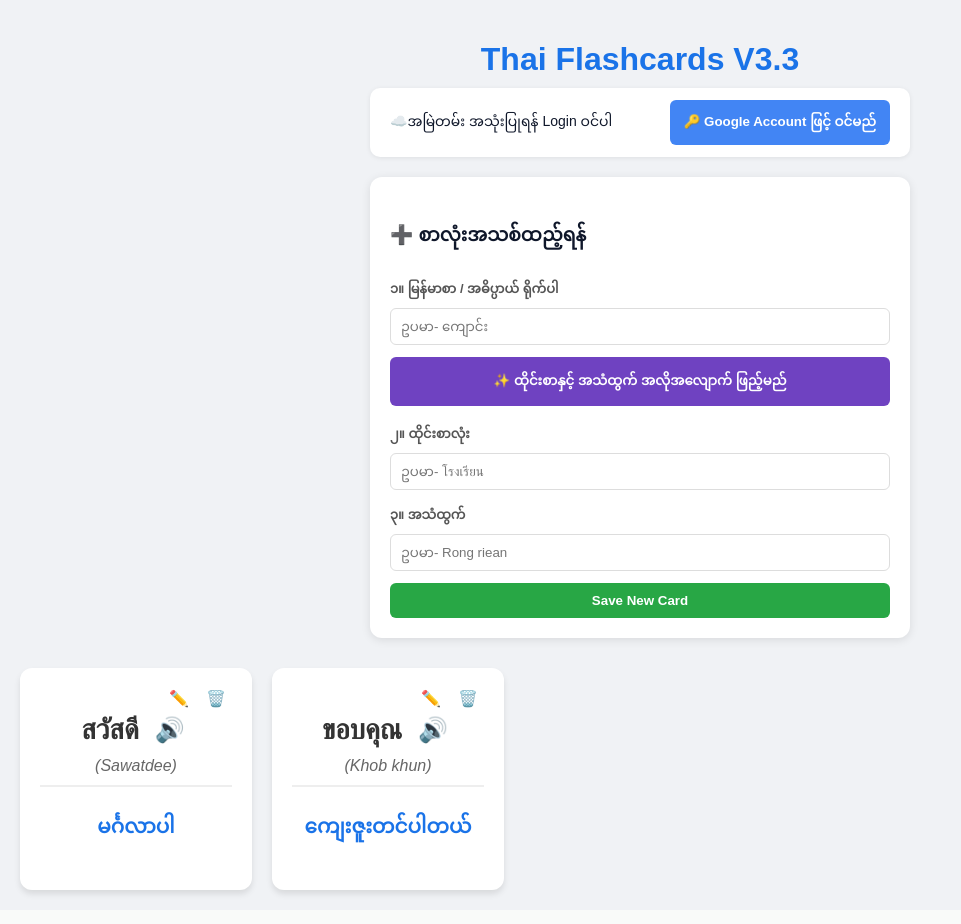
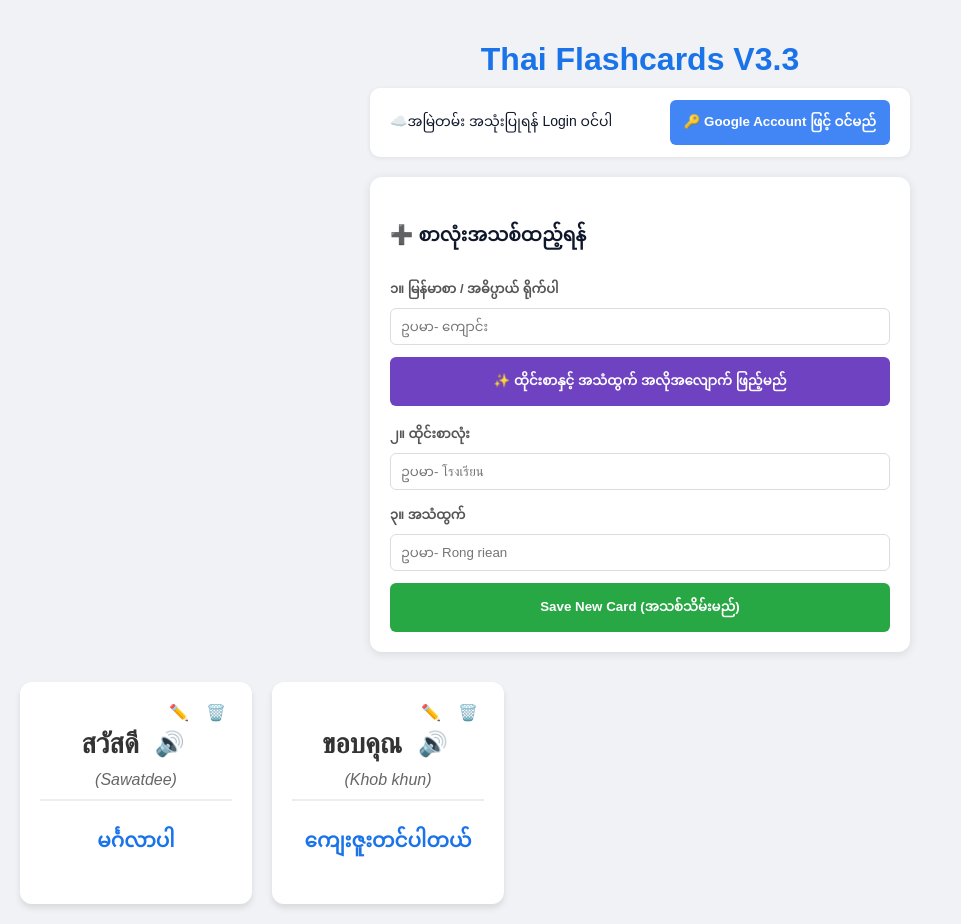
Before and after one commit to jhonjone1579/thai-flashcard, a React (Vite) app: page / in a window 1280 px wide. Shown: the whole page, without its empty margins (0-961 px from the left). Built offline with nearby package versions, Linux system fonts and the light colour scheme; no server answers.

Commit message:
change feature

```diff
--- a/src/App.jsx
+++ b/src/App.jsx
@@ -1,4 +1,4 @@
-import React, { useState, useEffect } from 'react';
+import React, { useState, useEffect, useRef } from 'react';
 import { auth, googleProvider, db } from './firebase';
 import { signInWithPopup, signOut, onAuthStateChanged } from 'firebase/auth';
 import { collection, addDoc, getDocs, query, where, deleteDoc, doc, updateDoc } from 'firebase/firestore';
@@ -12,7 +12,11 @@ function App() {
   const [newRead, setNewRead] = useState(""); // အသံထွက်
   const [editingId, setEditingId] = useState(null);
   const [loading, setLoading] = useState(false);
-  const [isLoaded, setIsLoaded] = useState(false); // 🔑 Data စတင် ဖတ်ယူပြီးစီးကြောင်း မှတ်သားရန် Flag
+  const [isLoaded, setIsLoaded] = useState(false);
+
+  // 🔑 Scroll လုပ်ရန် ရည်ညွှန်းချက် (Refs) များ သတ်မှတ်ခြင်း
+  const formRef = useRef(null);
+  const engInputRef = useRef(null);
 
   // 🔑 User Login စောင့်ကြည့်ခြင်း နှင့် မူလ Data များ ဖတ်ယူခြင်း
   useEffect(() => {
@@ -23,7 +27,7 @@ function App() {
       } else {
         loadLocalCards();
       }
-      setIsLoaded(true); // 🟢 Data ဆွဲယူခြင်း ပြီးစီးသွားပြီဟု သတ်မှတ်မည်
+      setIsLoaded(true);
     });
     return () => unsubscribe();
   }, []);
@@ -45,7 +49,7 @@ function App() {
     }
   };
 
-  // Cloud Firestore မှ Data ဖတ်ခြင်း (မရှိသေးပါက Local Data များကို Cloud သို့ အလိုအလျောက် Upload လုပ်ပေးမည်)
+  // Cloud Firestore မှ Data ဖတ်ခြင်း
   const fetchCloudCards = async (userId) => {
     try {
       const q = query(collection(db, "flashcards"), where("userId", "==", userId));
@@ -55,7 +59,6 @@ function App() {
         ...docSnap.data()
       }));
 
-      // Cloud ထဲမှာ Data မရှိသေးပါက Local Card များကို Cloud သို့ Sync လုပ်ပေးမည်
       if (cloudCards.length === 0) {
         const savedCards = localStorage.getItem('my_thai_flashcards');
         const defaultData = savedCards ? JSON.parse(savedCards) : [
@@ -84,7 +87,7 @@ function App() {
     }
   };
 
-  // 💾 Guest အသုံးပြုသူများအတွက် Data ဖတ်ယူပြီးစီးမှသာ LocalStorage ထဲသို့ အမှန်တကယ် သိမ်းဆည်းမည်
+  // LocalStorage သိမ်းဆည်းခြင်း
   useEffect(() => {
     if (isLoaded && !user) {
       localStorage.setItem('my_thai_flashcards', JSON.stringify(cards));
@@ -170,8 +173,11 @@ function App() {
       eng: newEng.trim()
     };
 
+    let targetCardId = null;
+
     try {
       if (editingId !== null) {
+        targetCardId = editingId;
         if (user) {
           await updateDoc(doc(db, "flashcards", editingId), cardData);
         }
@@ -188,10 +194,12 @@ function App() {
             userId: user.uid,
             createdAt: Date.now()
           });
+          targetCardId = docRef.id;
           const newCard = { id: docRef.id, ...cardData };
           setCards(prevCards => [...prevCards, newCard]);
         } else {
-          const newCard = { id: Date.now(), ...cardData };
+          targetCardId = Date.now();
+          const newCard = { id: targetCardId, ...cardData };
           setCards(prevCards => [...prevCards, newCard]);
         }
       }
@@ -199,17 +207,35 @@ function App() {
       setNewEng("");
       setNewThai("");
       setNewRead("");
+
+      // 🚀 Save / Update ပြီးပါက အဆိုပါ Card ရှိရာနေရာသို့ စခရင် အလိုအလျောက် သွားပေးမည်
+      setTimeout(() => {
+        const cardElement = document.getElementById(`card-${targetCardId}`);
+        if (cardElement) {
+          cardElement.scrollIntoView({ behavior: 'smooth', block: 'center' });
+        }
+      }, 200);
+
     } catch (err) {
       console.error("Save Error:", err);
       alert("Cloud သို့ သိမ်းဆည်းရာတွင် အမှားတစ်ခု ရှိနေပါသည်: " + err.message);
     }
   };
 
+  // ✏️ စာလုံး ပြန်ပြင်ရန် ခလုတ်နှိပ်သည့်အခါ အပေါ်သို့ အလိုအလျောက် တက်သွားမည်
   const startEdit = (card) => {
     setEditingId(card.id);
     setNewEng(card.eng);
     setNewThai(card.thai);
     setNewRead(card.read);
+
+    // 🚀 စာရိုက်သည့် ဖောင်ဆီသို့ ငြိမ့်ငြိမ့်ညောင်းညောင်း အပေါ်သို့ တက်သွားမည်
+    formRef.current?.scrollIntoView({ behavior: 'smooth', block: 'start' });
+
+    // 🎯 ပထမဆုံး စာရိုက်ကွက် (Input) တွင် Cursor အလိုအလျောက် ဝင်သွားမည်
+    setTimeout(() => {
+      engInputRef.current?.focus();
+    }, 300);
   };
 
   const cancelEdit = () => {
@@ -251,11 +277,14 @@ function App() {
         )}
       </div>
 
-      <form onSubmit={saveCard} style={styles.form}>
+      {/* 🚀 formRef ချိတ်ဆက်ထားသည် */}
+      <form ref={formRef} onSubmit={saveCard} style={styles.form}>
         <h3>{editingId ? "✏️ စာလုံး ပြန်ပြင်ရန်" : "➕ စာလုံးအသစ်ထည့်ရန်"}</h3>
 
         <label style={styles.label}>၁။ မြန်မာစာ / အဓိပ္ပာယ် ရိုက်ပါ</label>
+        {/* 🚀 engInputRef ချိတ်ဆက်ထားသည် */}
         <input
+          ref={engInputRef}
           placeholder="ဥပမာ- ကျောင်း"
           value={newEng}
           onChange={(e) => setNewEng(e.target.value)}
@@ -291,7 +320,7 @@ function App() {
         />
 
         <button type="submit" style={editingId ? styles.updateBtn : styles.saveBtn}>
-          {editingId ? "Update Card" : "Save New Card"}
+          {editingId ? "Update Card (ပြင်ဆင်ချက်များ သိမ်းမည်)" : "Save New Card (အသစ်သိမ်းမည်)"}
         </button>
 
         {editingId && (
@@ -303,7 +332,8 @@ function App() {
 
       <div style={styles.cardGrid}>
         {cards.map((card) => (
-          <div key={card.id} style={styles.card}>
+          /* 🚀 Card တစ်ခုချင်းစီ၏ ID အလိုက် Scroll ရန် တည်နေရာ သတ်မှတ်ပေးထားသည် */
+          <div key={card.id} id={`card-${card.id}`} style={styles.card}>
             <div style={styles.actionRow}>
               <button type="button" onClick={() => startEdit(card)} style={styles.iconBtn} title="ပြင်ရန်">✏️</button>
               <button type="button" onClick={() => deleteCard(card.id)} style={styles.iconBtn} title="ဖျက်ရန်">🗑️</button>
```
